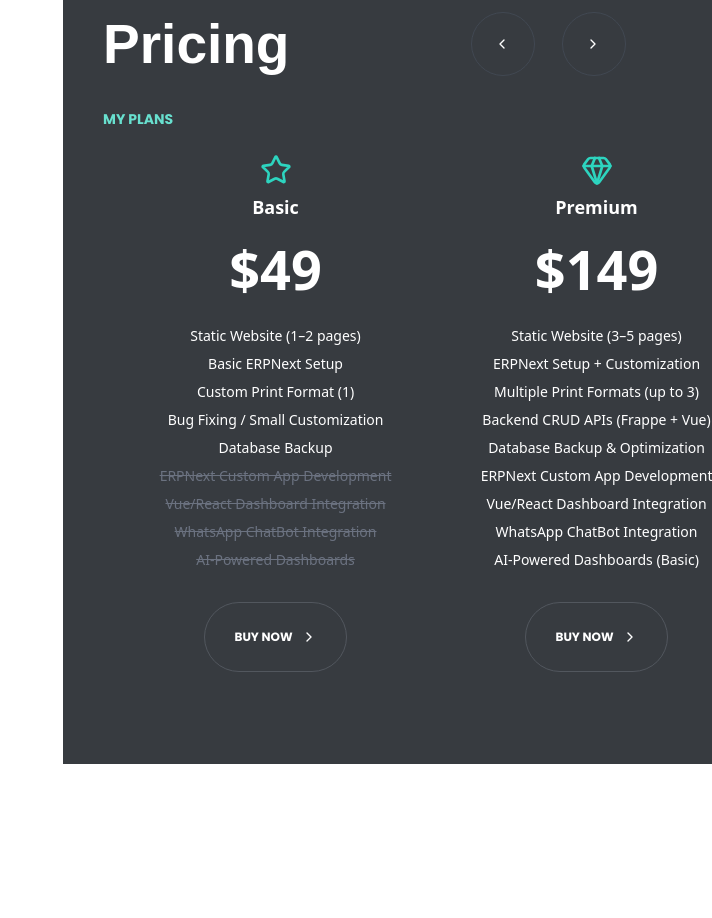
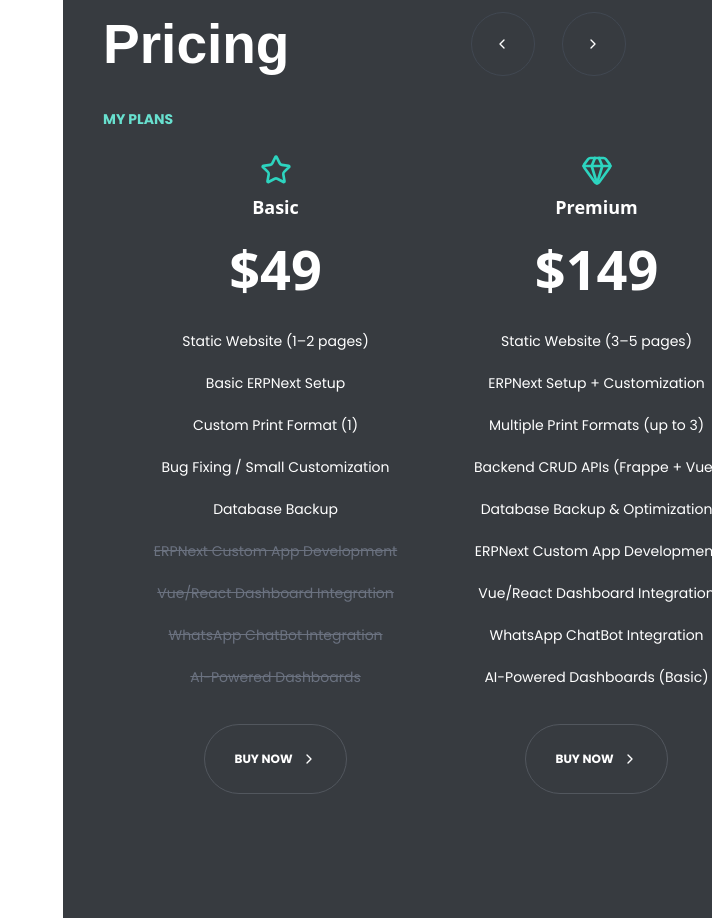
Before and after one commit to ehsanjavaid/React-Portfolio, a React (Vite) app: page / in a window 1280 px wide. Shown: the part 2420-3338 px from the top of the page, without its empty margins (568-1280 px from the left). Before the commit the page ends 3184 px from the top, so only its background shows below. Built offline with nearby package versions, Linux system fonts and the light colour scheme.

Commit message:
prince scroling error fix

```diff
--- a/src/components/Pricingplan.tsx
+++ b/src/components/Pricingplan.tsx
@@ -1,4 +1,4 @@
-import { useRef } from "react";
+import { useRef, useState, useEffect } from "react";
 import type { ReactNode } from "react";
 import { ChevronRight, ChevronLeft, Star, Gem, Rocket } from "lucide-react";
 
@@ -7,7 +7,6 @@
     price: string;
     services: string[];
     icon: ReactNode;
-
 }
 
 const pricingPlans: PricingPlan[] = [
@@ -25,7 +24,6 @@
             "WhatsApp ChatBot Integration",
             "AI-Powered Dashboards",
         ],
-
         icon: <Star className="text-teal-400 w-8 h-8 mx-auto mb-2" />,
     },
     {
@@ -42,7 +40,6 @@
             "WhatsApp ChatBot Integration",
             "AI-Powered Dashboards (Basic)",
         ],
-
         icon: <Gem className="text-teal-400 w-8 h-8 mx-auto mb-2" />,
     },
     {
@@ -59,23 +56,69 @@
             "WhatsApp + Biometric Integration",
             "AI Dashboards + VPS Deployment",
         ],
-
         icon: <Rocket className="text-teal-400 w-8 h-8 mx-auto mb-2" />
     },
 ];
 
 export default function Pricing() {
     const scrollRef = useRef<HTMLDivElement>(null);
+    const [currentIndex, setCurrentIndex] = useState(0);
+    const [isAnimating, setIsAnimating] = useState(false);
+
+    // Create infinite loop by duplicating plans
+    const extendedPlans = [...pricingPlans, pricingPlans[0]]; // Add first plan at the end
+
+    const scrollToPlan = (index: number) => {
+        if (!scrollRef.current || isAnimating) return;
+
+        setIsAnimating(true);
+        const scrollPosition = index * 321; // 297px width + 24px gap
+        scrollRef.current.scrollTo({
+            left: scrollPosition,
+            behavior: 'smooth'
+        });
+
+        // Update current index after animation
+        setTimeout(() => {
+            setCurrentIndex(index);
+            setIsAnimating(false);
+        }, 300);
+    };
 
     const scroll = (direction: "left" | "right") => {
-        if (scrollRef.current) {
-            if (direction === "left") scrollRef.current.scrollLeft -= 321;
-            else scrollRef.current.scrollLeft += 321;
+        if (isAnimating) return;
+
+        let newIndex = currentIndex;
+        if (direction === "right") {
+            newIndex = (currentIndex + 1) % extendedPlans.length;
+        } else {
+            newIndex = currentIndex === 0 ? extendedPlans.length - 1 : currentIndex - 1;
         }
+
+        scrollToPlan(newIndex);
     };
 
+    // Handle infinite loop illusion
+    useEffect(() => {
+        if (!scrollRef.current) return;
+
+        const handleScrollEnd = () => {
+            if (currentIndex === extendedPlans.length - 1) {
+                // Jump to first real item without animation
+                setCurrentIndex(0);
+                if (scrollRef.current) {
+                    scrollRef.current.scrollLeft = 0;
+                }
+            }
+        };
+
+        const container = scrollRef.current;
+        container.addEventListener('scroll', handleScrollEnd);
+        return () => container.removeEventListener('scroll', handleScrollEnd);
+    }, [currentIndex, extendedPlans.length]);
+
     return (
-        <section className=" text-white py-12">
+        <section className="text-white py-12">
             <div className="flex flex-row items-center justify-between mb-6 w-[92%]">
                 <div className="text-[42px] md:text-[55px] text-white font-bold font-montserrat">
                     Pricing
@@ -83,47 +126,58 @@
                 <div className="flex space-x-3 text-center">
                     <button
                         onClick={() => scroll("left")}
-                        className=" bg-[#373b40] px-[22px] hover:none text-white rounded-full border border-[#414852] text-[14px] w-[64px] h-[64px] mr-[15px]"
+                        className="bg-[#373b40] px-[22px] hover:none text-white rounded-full border border-[#414852] text-[14px] w-[64px] h-[64px] mr-[15px]"
                     >
                         <ChevronLeft className="w-4 h-4" />
                     </button>
                     <button
                         onClick={() => scroll("right")}
-                        className=" text-white px-[22px] rounded-full bg-[#373b40] border hover:no-underline border-[#414852] text-[14px]  w-[64px] h-[64px]"
+                        className="text-white px-[22px] rounded-full bg-[#373b40] border hover:no-underline border-[#414852] text-[14px] w-[64px] h-[64px]"
                     >
                         <ChevronRight className="w-4 h-4" />
                     </button>
                 </div>
             </div>
 
-            <div className="subtitle text-[14px] text-[#68e0cf] font-bold font-poppins">MY PLANS </div>
+            <div className="subtitle text-[14px] text-[#68e0cf] font-bold font-poppins">MY PLANS</div>
 
             <div className="relative px-6">
                 <div
                     ref={scrollRef}
-                    className="flex space-x-6 overflow-x-auto scrollbar-hide scroll-smooth"
+                    className="flex space-x-6 overflow-x-hidden scrollbar-hide"
                     style={{ width: '627px' }}
                 >
-                    {pricingPlans.map((plan, index) => (
+                    {extendedPlans.map((plan, index) => (
                         <div
                             key={index}
-                            className=" min-w-[297px] max-w-[297px] p-6 rounded-2xl text-center item-center flex-shrink-0"
+                            className="min-w-[297px] max-w-[297px] p-6 rounded-2xl text-center item-center flex-shrink-0"
                         >
                             <div className="text-teal-400 text-3xl mb-2">{plan.icon}</div>
-                            <h3 className=" font-bold mb-2 text-[18px]">{plan.name}</h3>
+                            <h3 className="font-bold mb-2 text-[18px]">{plan.name}</h3>
                             <p className="text-[54px] font-bold mb-4">
-                                ${plan.price}{" "}
-                                {/* <span className="text-[14px] font-light text-gray-400">/hour</span> */}
+                                ${plan.price}
                             </p>
-                            <ul className="space-y-2 mb-4">
+                            <ul className="mb-4 font-poppins">
                                 {plan.services.map((service, i) => {
                                     const shouldStrike =
-                                        plan.name === "Basic" && (service === "ERPNext Custom App Development" || service === "Vue/React Dashboard Integration" || service === "WhatsApp ChatBot Integration" || service === "AI-Powered Dashboards");
+                                        plan.name === "Basic" &&
+                                        [
+                                            "ERPNext Custom App Development",
+                                            "Vue/React Dashboard Integration",
+                                            "WhatsApp ChatBot Integration",
+                                            "AI-Powered Dashboards",
+                                        ].includes(service);
 
                                     return (
                                         <li
                                             key={i}
-                                            className={`text-sm ${shouldStrike ? "line-through text-gray-500" : ""}`}
+                                            className={`text-sm ${shouldStrike ? "line-through text-gray-500 font-poppins" : ""}`}
+                                            style={{
+                                                lineHeight: '26px',
+                                                marginBottom: '12px',
+                                                paddingTop: '2px',
+                                                paddingBottom: '2px',
+                                            }}
                                         >
                                             {service}
                                             {!shouldStrike && service === "Photography" && (
```
